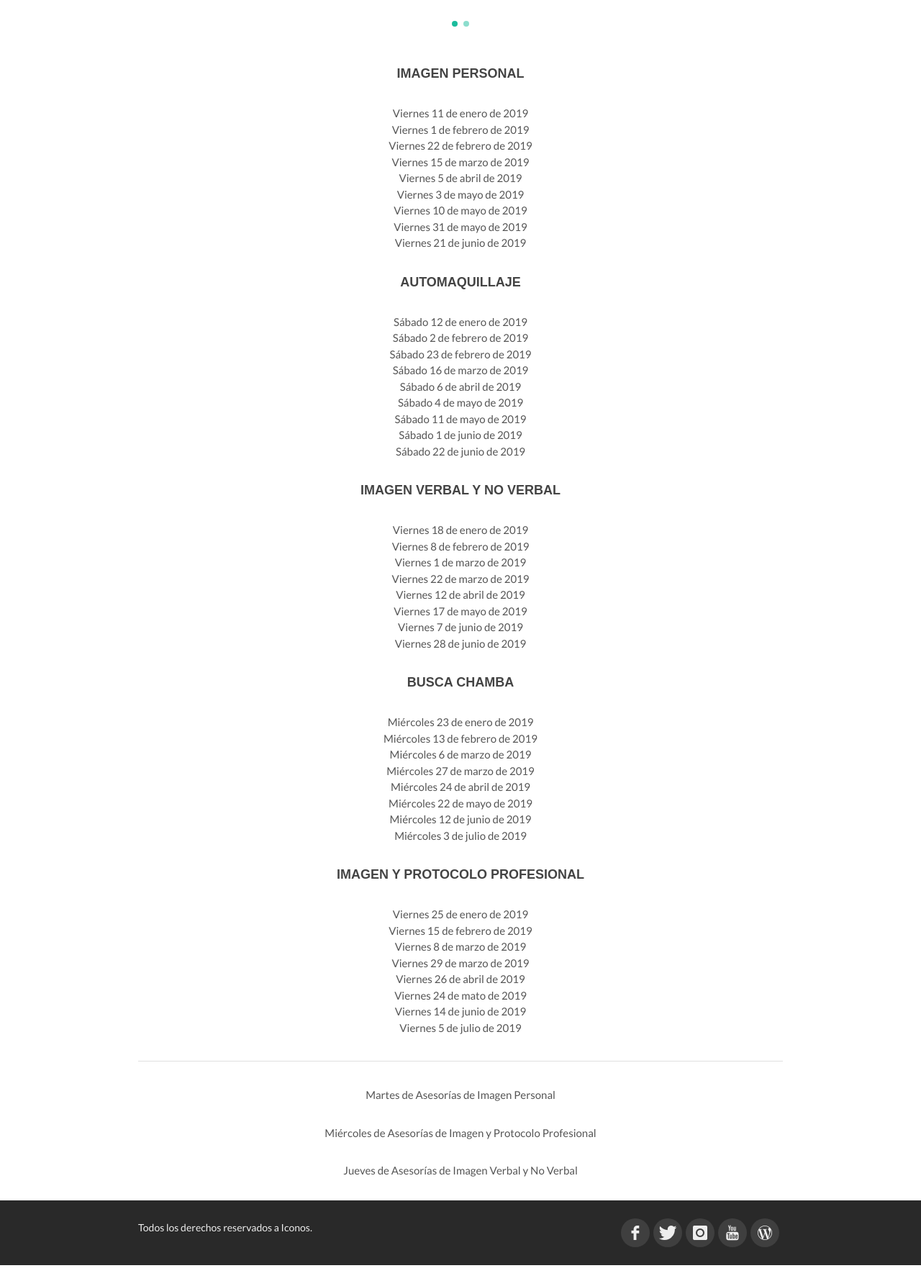
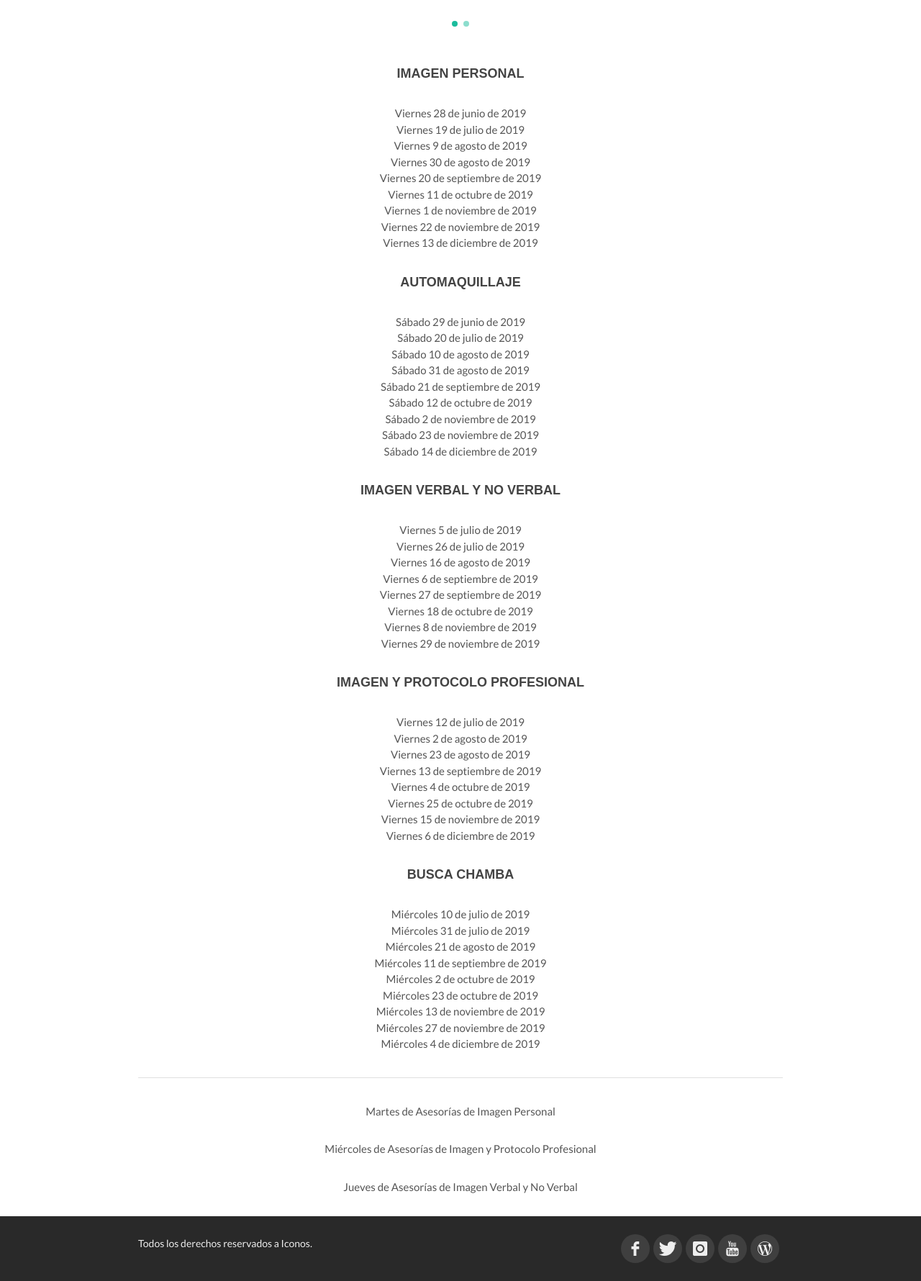
Before and after one commit to oscarslm/Consultor-a-Iconos, a WordPress theme: template proximos-talleres.php in a window 1280 px wide. Shown: the part 1264-3044 px from the top of the page at 72% size. Before the commit the page ends 3022 px from the top, so only its background shows below. Run offline with PHP 8.4 and a stand-in for WordPress, Linux system fonts and the light colour scheme; the site name, menu and one post (Sample post) are stand-ins, and other content is empty; some libraries are stand-ins or nearby versions.

Commit message:
Reemplazo de 2 banners

```diff
--- a/proximos-talleres.php
+++ b/proximos-talleres.php
@@ -81,19 +81,20 @@
 				<div class="container">
 
 					<h4 class="center-align">IMAGEN PERSONAL</h4>
-					<p class="center-align">Viernes 11 de enero de 2019<br />Viernes 1 de febrero de 2019<br />Viernes 22 de febrero de 2019<br />Viernes 15 de marzo de 2019<br />Viernes 5 de abril de 2019<br />Viernes 3 de mayo de 2019<br />Viernes 10 de mayo de 2019<br />Viernes 31 de mayo de 2019 <br />Viernes 21 de junio de 2019</p>
+					<p class="center-align">Viernes 28 de junio de 2019<br />
+					Viernes 19 de julio de 2019<br />Viernes 9 de agosto de 2019<br />Viernes 30 de agosto de 2019<br />Viernes 20 de septiembre de 2019<br />Viernes 11 de octubre de 2019<br />Viernes 1 de noviembre de 2019<br />Viernes 22 de noviembre de 2019<br />Viernes 13 de diciembre de 2019</p>
 
 					<h4 class="center-align">AUTOMAQUILLAJE</h4>
-					<p class="center-align">Sábado 12 de enero de 2019<br />Sábado 2 de febrero de 2019<br />Sábado 23 de febrero de 2019<br />Sábado 16 de marzo de 2019<br />Sábado 6 de abril de 2019<br />Sábado 4 de mayo de 2019<br />Sábado 11 de mayo de 2019<br />Sábado 1 de junio de 2019<br />Sábado 22 de junio de 2019</p>
+					<p class="center-align">Sábado 29 de junio de 2019<br />Sábado 20 de julio de 2019<br />Sábado 10 de agosto de 2019<br />Sábado 31 de agosto de 2019<br />Sábado 21 de septiembre de 2019<br />Sábado 12 de octubre de 2019<br />Sábado 2 de noviembre de 2019<br />Sábado 23 de noviembre de 2019<br />Sábado 14 de diciembre de 2019</p>
 
 					<h4 class="center-align">IMAGEN VERBAL Y NO VERBAL</h4>
-					<p class="center-align">Viernes 18 de enero de 2019<br />Viernes 8 de febrero de 2019<br />Viernes 1 de marzo de 2019<br />Viernes 22 de marzo de 2019<br />Viernes 12 de abril de 2019<br />Viernes 17 de mayo de 2019<br />Viernes 7 de junio de 2019<br />Viernes 28 de junio de 2019</p>
+					<p class="center-align">Viernes 5 de julio de 2019<br />Viernes 26 de julio de 2019<br />Viernes 16 de agosto de 2019<br />Viernes 6 de septiembre de 2019<br />Viernes 27 de septiembre de 2019<br />Viernes 18 de octubre de 2019<br />Viernes 8 de noviembre de 2019<br />Viernes 29 de noviembre de 2019</p>
+
+					<h4 class="center-align">IMAGEN Y PROTOCOLO PROFESIONAL</h4>
+					<p class="center-align">Viernes 12 de julio de 2019<br />Viernes 2 de agosto de 2019<br />Viernes 23 de agosto de 2019<br />Viernes 13 de septiembre de 2019<br />Viernes 4 de octubre de 2019<br />Viernes 25 de octubre de 2019<br />Viernes 15 de noviembre de 2019<br />Viernes 6 de diciembre de 2019</p>
 
 					<h4 class="center-align">BUSCA CHAMBA</h4>
-					<p class="center-align">Miércoles 23 de enero de 2019<br />Miércoles 13 de febrero de 2019<br />Miércoles 6 de marzo de 2019<br />Miércoles 27 de marzo de 2019<br />Miércoles 24 de abril de 2019<br />Miércoles 22 de mayo de 2019<br />Miércoles 12 de junio de 2019<br />Miércoles 3 de julio de 2019</p>
-
-					<h4 class="center-align">IMAGEN Y PROTOCOLO PROFESIONAL</h4>
-					<p class="center-align">Viernes 25 de enero de 2019<br />Viernes 15 de febrero de 2019<br />Viernes 8 de marzo de 2019<br />Viernes 29 de marzo de 2019<br />Viernes 26 de abril de 2019<br />Viernes 24 de mato de 2019<br />Viernes 14 de junio de 2019<br />Viernes 5 de julio de 2019</p>
+					<p class="center-align">Miércoles 10 de julio de 2019<br />Miércoles 31 de julio de 2019<br />Miércoles 21 de agosto de 2019<br />Miércoles 11 de septiembre de 2019<br />Miércoles 2 de octubre de 2019<br />Miércoles 23 de octubre de 2019<br />Miércoles 13 de noviembre de 2019<br />Miércoles 27 de noviembre de 2019<br />Miércoles 4 de diciembre de 2019</p>
 
 					<div class="divider"></div>
 
```
Also changed, not shown: index.php (+0 -14 lines), images/banner-automaq.jpg, images/banner-ip.jpg, 1 other file.
